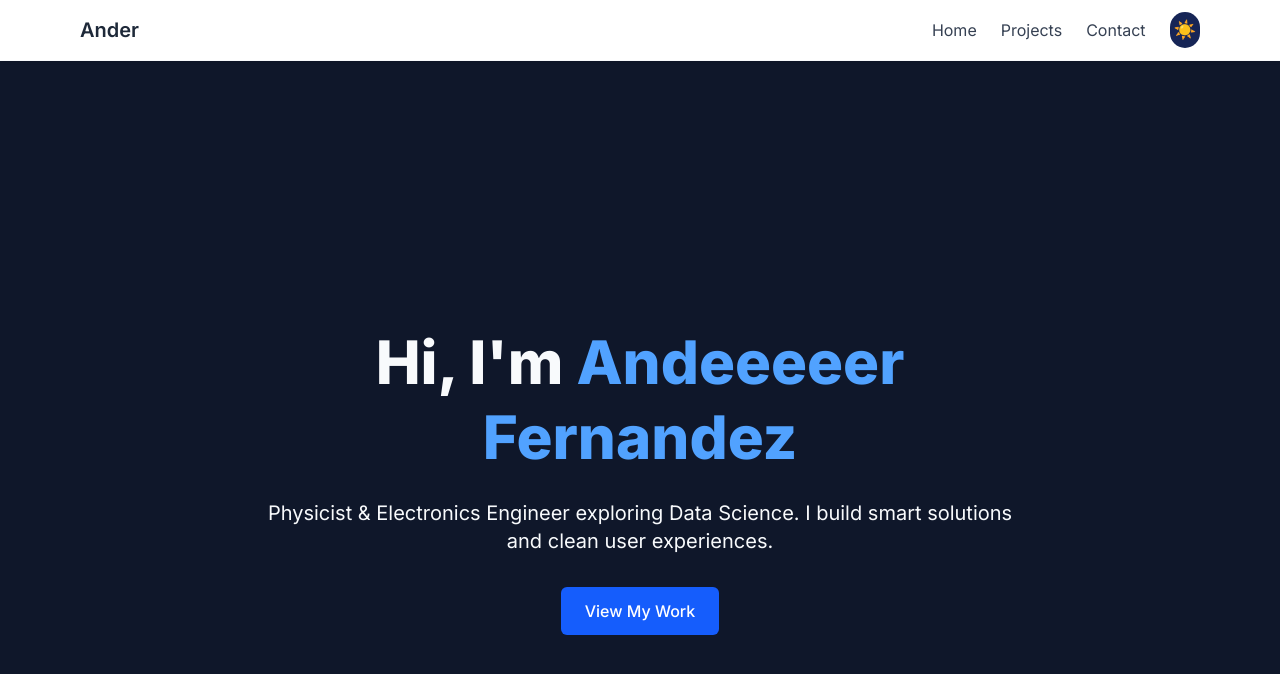
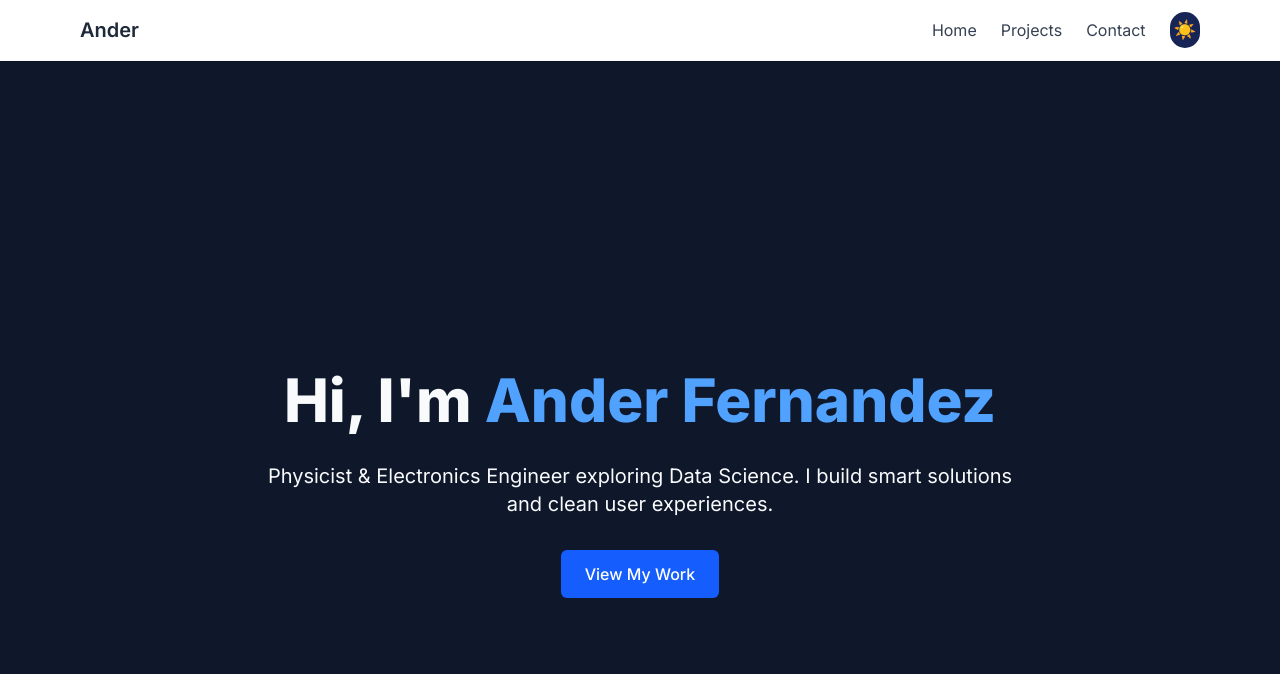
Before and after one commit to anderfrua/web, a Next.js app: page / in a window 1280 px wide. Shown: the top 674 px of the page. Built offline with nearby package versions, Linux system fonts and the light colour scheme.

Commit message:
pagechange2

```diff
--- a/src/app/page.tsx
+++ b/src/app/page.tsx
@@ -13,7 +13,7 @@ export default function Home() {
     >
       <div className="max-w-3xl">
         <h1 className="text-5xl md:text-6xl font-extrabold leading-tight mb-6">
-          Hi, I&apos;m <span className="text-blue-400">Andeeeeer Fernandez</span>
+          Hi, I&apos;m <span className="text-blue-400">Ander Fernandez</span>
         </h1>
         <p className="text-lg md:text-xl mb-8">
           Physicist & Electronics Engineer exploring Data Science.
```
